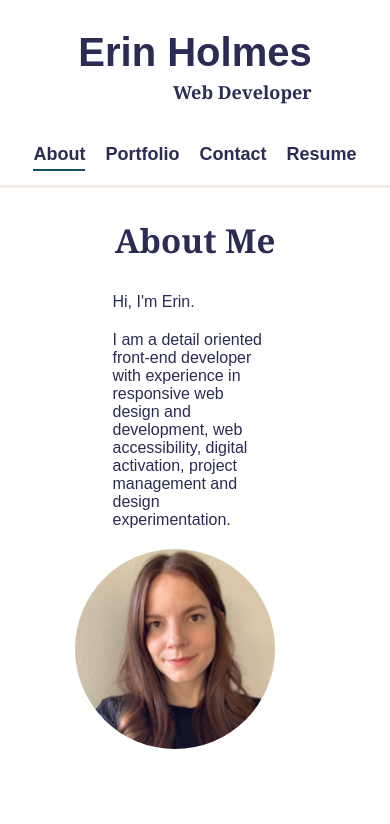
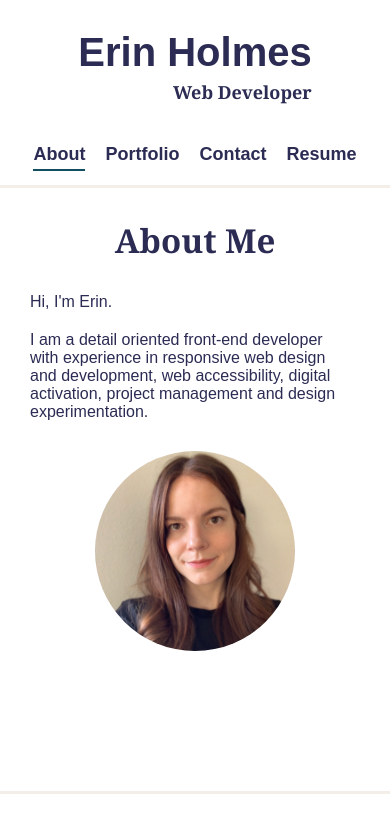
Before and after one commit to emholmes/react-portfolio, a React (Create React App) app: page / in a window 390 px wide. Shown: the top 824 px of the page. Built offline with nearby package versions, Linux system fonts and the light colour scheme.

Commit message:
responsive styles added for portfolio and contact views

```diff
--- a/src/index.css
+++ b/src/index.css
@@ -316,14 +316,11 @@ header nav ul li a:hover,
 
 /* Contact form page styling */
 .contact-form {
+  flex: 100%;
   max-width: 700px;
   margin: 20px auto;
   display: flex;
   flex-wrap: wrap;
-}
-
-.contact-form {
-  flex: 100%;
 }
 
 .contact-form div {
@@ -480,9 +477,21 @@ header nav ul li a:hover,
   header {
     justify-content: center;
   }
+
+  .project-list > li {
+    flex: 1 0 100%;
   }
 
-@media screen and (max-width: 524px) {
+  .project-list > li:nth-child(even) {
+    margin-left: 0;
+  }
+
+  .contact-form {
+    margin: 20px;
+  }
+}
+
+@media screen and (max-width: 540px) {
   h1 {
     margin-left: 0;
     padding: 10px 0 0;
@@ -500,4 +509,12 @@ header nav ul li a:hover,
   header nav ul li a {
     margin: 10px;
   }
+
+  .about-me div {
+    flex: 1 0 100%;
   }
+
+  .about-me img {
+    margin: 10px 0;
+  }
+}
```
Lines whose indentation alone changed are shown as unchanged.
